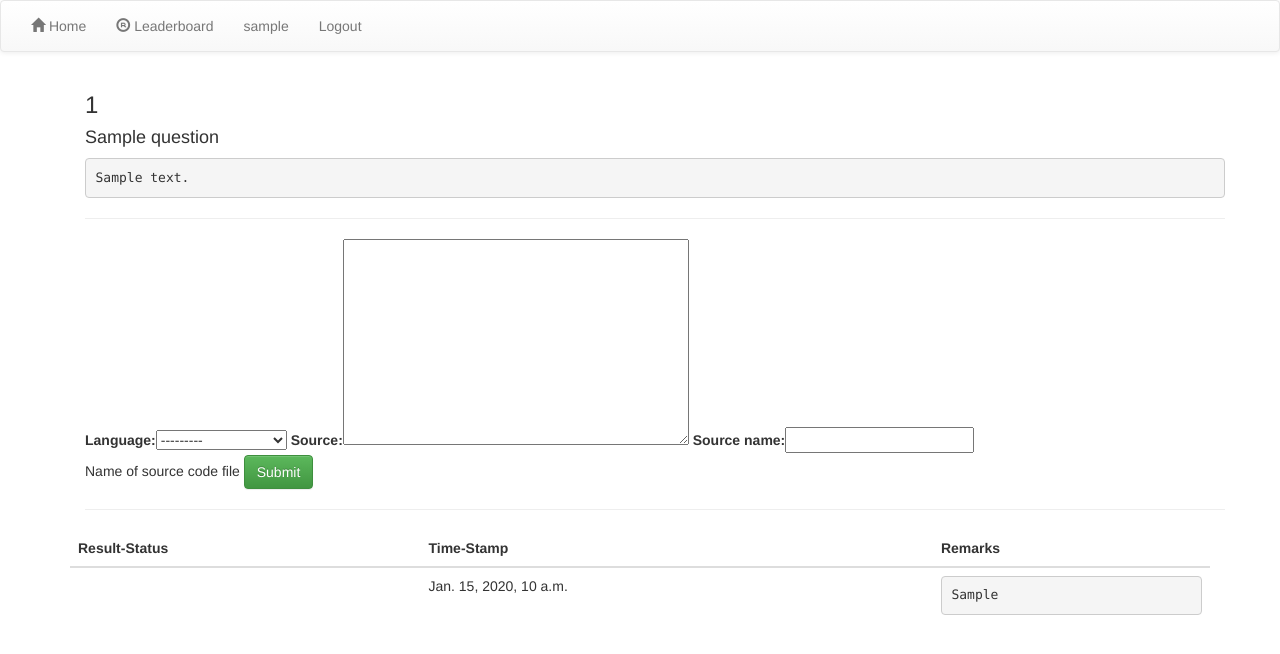
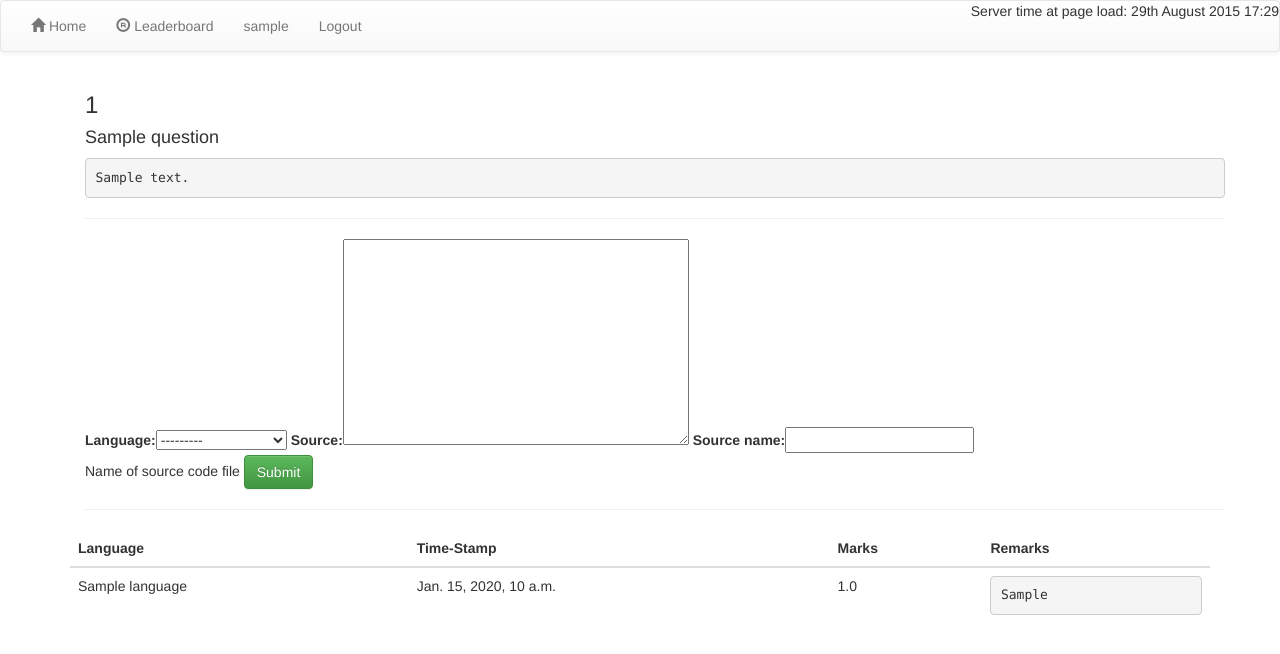
Before and after one commit to theSage21/judge-interface, a Django app: page /question/1/ in a window 1280 px wide. Shown: the top 654 px of the page. Run offline with Django 3.2, Linux system fonts and the light colour scheme; a user stored in the database is signed in; tables that the repository leaves empty hold one stand-in row (values such as "Sample post"); some libraries are stand-ins or nearby versions.

Commit message:
- Latest attempt first on question view - Server time on every page. - Auto reloading leaderboard page

```diff
--- a/webserver/contest/views.py
+++ b/webserver/contest/views.py
@@ -1,4 +1,6 @@
+from django.utils import timezone
 from django.shortcuts import render
+from django.http import JsonResponse
 
 
 def home(request):
--- a/webserver/question/models.py
+++ b/webserver/question/models.py
@@ -41,7 +41,7 @@
 
     def get_json__(self):
         """
-        Return essential data as json string
+        Return essential data as dict
         """
         data = {'pk': self.pk,
                 'qno': self.question.pk,
--- a/webserver/question/templates/question/question.html
+++ b/webserver/question/templates/question/question.html
@@ -24,15 +24,17 @@
         <div class='table-responsive'>
             <table class='table table-hover'>
                 <thead><tr>
-                    <th>Result-Status</th>
+                    <th>Language</th>
                     <th>Time-Stamp</th>
+                    <th>Marks</th>
                     <th>Remarks</th>
                 </tr></thead>
                 <tbody>
                     {%for a in attempts%}
                         <tr>
-                            <td>{{a.is_correct}}</td>
+                            <td>{{a.language}}</td>
                             <td>{{a.stamp}}</td>
+                            <td>{{a.marks}}</td>
                             <td><pre>{{a.remarks}}</pre></td>
                         </tr>
                     {%endfor%}
--- a/webserver/question/views.py
+++ b/webserver/question/views.py
@@ -29,7 +29,7 @@
     data = {}
     template = 'question/question.html'
     data['question'] = get_object_or_404(models.Question, qno=qno)
-    data['attempts'] = models.Attempt.objects.filter(question=data['question'], player=request.user.profile)
+    data['attempts'] = models.Attempt.objects.filter(question=data['question'], player=request.user.profile).order_by('-stamp')
     if request.method == 'GET':
         data['answer_form'] = models.AttemptForm()
     if request.method == 'POST':
--- a/webserver/templates/base.html
+++ b/webserver/templates/base.html
@@ -47,6 +47,9 @@
                 {% endif %}
                 </li>
             </ul>
+            <ul class='nav navbar-right'>
+                <li>Server time at page load: {%now "jS F Y H:i"%}</li>
+            </ul>
         </div><!-- Navbar collapse-->
         </nav>
     <div class='container text-left'>
```
Also changed, not shown: webserver/question/templates/question/leaderboard.html (+9 -1 lines), 1 other file.
